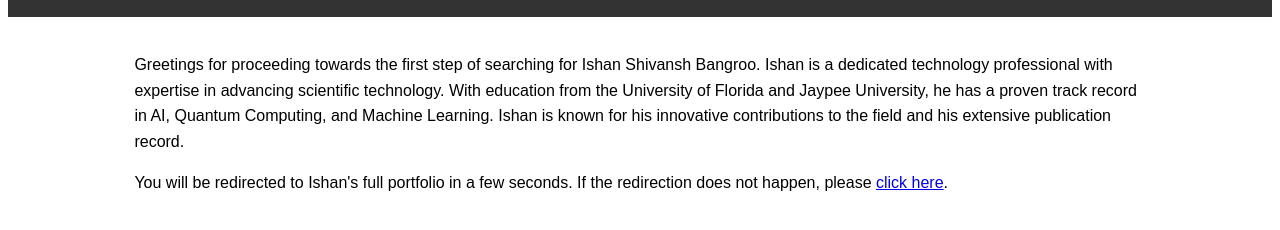
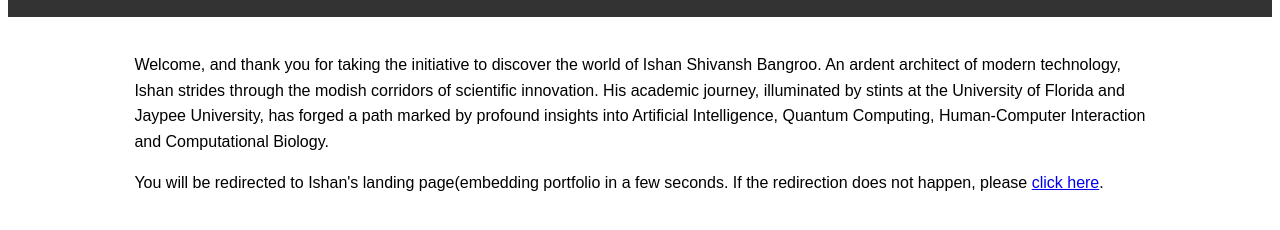
Before and after one commit to IshanShivanshBangroo/IshanBangroo.github.io, a plain HTML site: page index.html in a window 1280 px wide. Shown: the part 82-312 px from the top of the page. Drawn offline with Linux system fonts and the light colour scheme.

Commit message:
Update index.html

```diff
--- a/index.html
+++ b/index.html
@@ -22,14 +22,15 @@
     </header>
     <section class="container">
         <p>
-            Greetings for proceeding towards the first step of searching for Ishan Shivansh Bangroo. Ishan is a dedicated
-            technology professional with expertise in advancing scientific technology.
-            With education from the University of Florida and Jaypee
-            University, he has a proven track record in AI, Quantum Computing, and Machine Learning. Ishan is known for
-            his innovative contributions to the field and his extensive publication record.
+            Welcome, and thank you for taking the initiative to discover the world of Ishan Shivansh Bangroo.
+            An ardent architect of modern technology, Ishan strides through the modish corridors of scientific innovation.
+            His academic journey, illuminated by stints at the University of Florida and Jaypee University, has forged a
+            path marked by profound insights into Artificial Intelligence, Quantum Computing, Human-Computer Interaction
+            and Computational Biology.
         </p>
         <p>
-            You will be redirected to Ishan's full portfolio in a few seconds. If the redirection does not happen, please
+            You will be redirected to Ishan's landing page(embedding portfolio  in a few seconds.
+            If the redirection does not happen, please
             <a href="https://ishan-quantofluence.framer.ai/">click here</a>.
         </p>
     </section>
```
